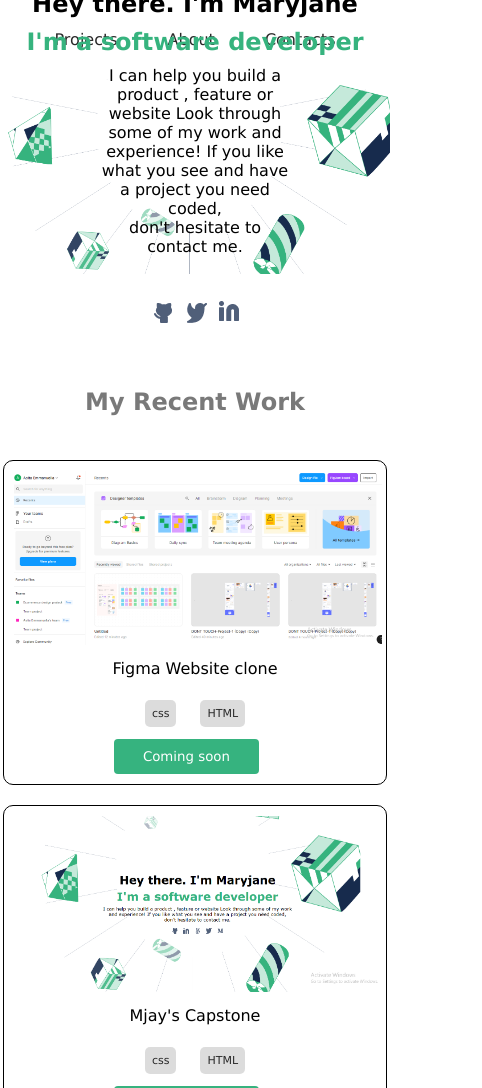
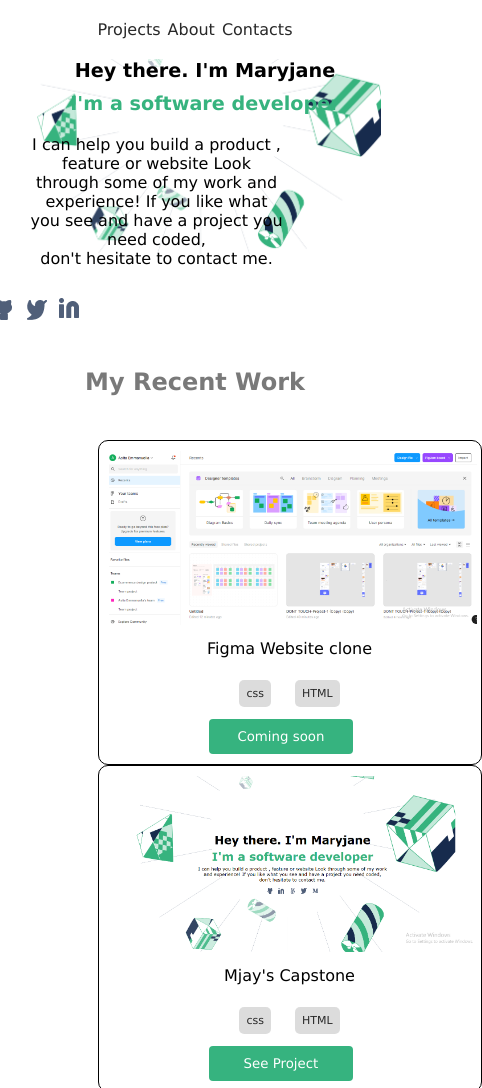
Before and after one commit to Mjay-Ify/Mjay-Capstone, a plain HTML site: page index.html in a window 390 px wide. Shown: the top 1088 px of the page, 482 px wide, since content can reach past the window. Drawn offline with Linux system fonts and the light colour scheme.

Commit message:
correction

```diff
--- a/dist/index.css
+++ b/dist/index.css
@@ -335,22 +335,57 @@ button {
 
 
 @media screen and (max-width: 600px) {
-  *{
-    /* margin: 10px; */
+  .nav-list{
+    margin: 10px;
+    padding: 10px;
+    gap: 7px;
+
+   }
+   #one {
+    display: block;
+    text-align: center;
+    margin: 10px;
+    gap: 20px;
 
   }
+  #one p {
+    width: 70%;
+    margin: 10px;
+    padding: 10px;
+  }
+
+  #one h1 {
+    font-size: 1.2rem;
+    margin: 10px;
+  }
+  #one ul {
+    width: 30px;
+    gap: 10px;
+    margin: 10px;
+    padding: 10px;
+
+  }
+
+  #grid-container {
+    display: block;
+    width: 50%;
+    gap: 20px;
+  }
+  .container{
+    display: block;
+
+  }
+  }
+
+
+@media screen and (601px < width > 1024px){
   #contact {
     display: block;
   }
 
   .container {
-  display: flex;
-  flex-direction: column;
-  margin: auto;
-  gap: 20px;
-  justify-content: center;
-  align-items: center;
-  padding: 10px;
+  display: block;
+
 }
 .container > div {
     border-radius: 5px;
@@ -362,15 +397,10 @@ button {
   }
   .container > div ul{
     width: 90%;
-    flex-wrap: wrap;
-    margin: auto;
   }
 
   #grid-container {
-    display: flex;
-    flex-direction: column;
-    align-items: center;
-
+    display: block;
 
   }
   #one h1 {
@@ -385,6 +415,3 @@ button {
     background-size: 100%;
   }
 }
-@media screen and (601px < width > 1024px){
-
-}
--- a/index.html
+++ b/index.html
@@ -8,7 +8,6 @@
   </head>
   <body>
     <header>
-      <nav class="">
         <ul class="nav-list">
           <li><a href="#recents">Projects</a></li>
           <li><a href="#about">About</a></li>
@@ -75,9 +74,9 @@
         <h2><b>About Me</b></h2>
         <p>
           I am someone who loves coding,to me software development is everything,
-          the fact that i can bring people's to life, make people's life easier
-          through the appllcations, websites makes me happy and fulfilled, happy.
-          I can help build a product, feature or website look through some of my
+          the fact that i can bring people's idea to life, make people's life easier
+          through the appllcations, websites makes me happy and also fulfilled. I
+          can help build a product, feature or website look through some of my
           work and exerience!if you like what you see and have a project you
           need coded,dont hesitate to contact me.
         </p>
```
